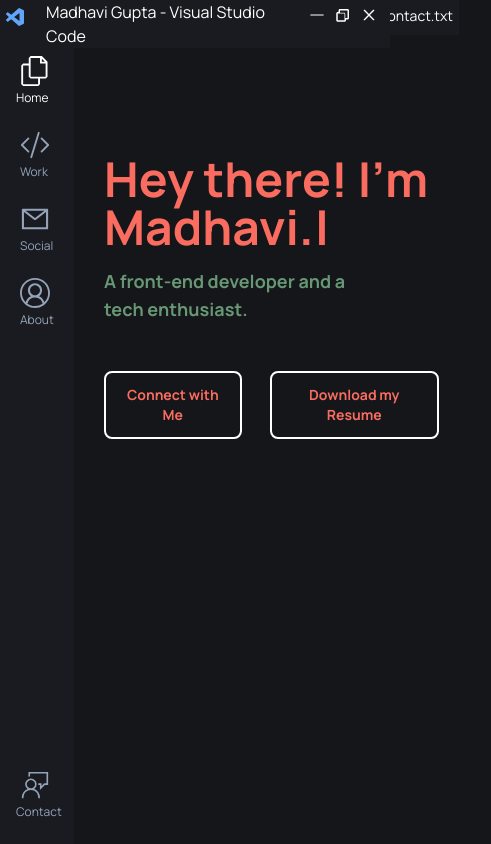
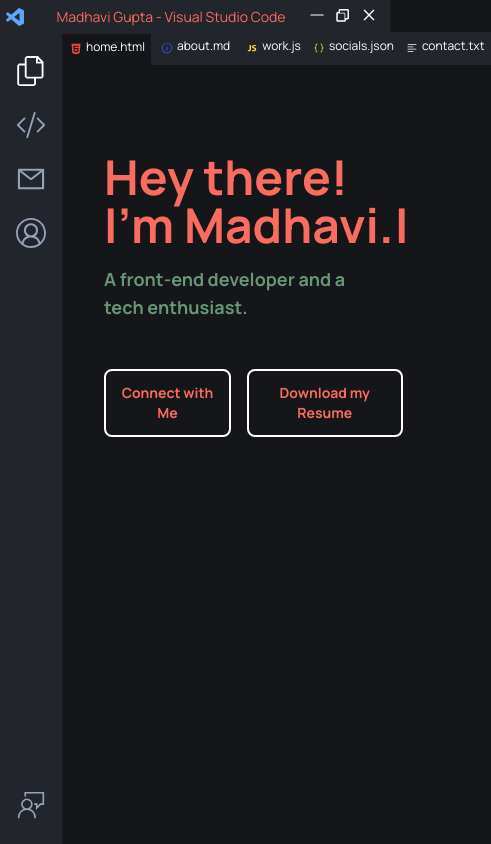
Before and after one commit to MadhaviGupta/portfolio-vsc, a Next.js app: page / in a window 390 px wide. Shown: the whole page, 491 px wide, since content can reach past the window. Built offline with nearby package versions, Linux system fonts and the light colour scheme.

Commit message:
responsiveness fixes done

```diff
--- a/src/app/components/explorer.js
+++ b/src/app/components/explorer.js
@@ -5,7 +5,7 @@ import { DiJavascript1 } from "react-icons/di";
 import { BsTextLeft } from "react-icons/bs";
 export default function Explorer(props) {
   return (
-    <div className="md:flex hidden flex-col bg-[#191b20] w-60 md:min-w-80 min-h-screen fixed top-0 md:left-16 pt-8 z-0">
+    <div className="md:flex hidden flex-col bg-[#22252c] w-60 md:min-w-80 md:min-h-screen fixed top-0 md:left-16 md:pt-8 bottom-0">
       <div className="justify-between pr-10 p-3">
         <div className="tracking-wider text-lg">EXPLORER</div>
         <div>
--- a/src/app/components/hero.js
+++ b/src/app/components/hero.js
@@ -11,8 +11,8 @@ import Contact from "./hero/contact";
 export default function Hero(props) {
   return (
     <div>
-      <div className="md:fixed md:top-8 md:left-80 md:w-full">
-        <ul className="flex text-sm bg-[#191b20] -ml-4">
+      <div className="md:fixed relative sm:top-8 md:left-80 sm:left-20 w-full top-8 left-20">
+        <ul className="flex md:text-sm text-xs bg-[#22252c] -ml-4">
           <li
             className={`flex p-1.5 hover:cursor-pointer hover:bg-[#14161a] ${
               props.content === "home"
@@ -26,9 +26,8 @@ export default function Hero(props) {
             <IoLogoHtml5 className="my-1 mr-1 text-red-500" />
             <span>home.html</span>
           </li>
-          <hr className="border-black" />
           <li
-            className={`flex p-1.5 hover:cursor-pointer hover:bg-[#14161a] ${
+            className={`flex mx-1 p-1.5 hover:cursor-pointer hover:bg-[#14161a] ${
               props.content === "about"
                 ? "bg-[#14161a] border-t border-[#689775]"
                 : ""
--- a/src/app/components/hero/about.jsx
+++ b/src/app/components/hero/about.jsx
@@ -119,13 +119,13 @@ const aboutContent = [
 ];
 export default function About() {
   return (
-    <div className="md:pt-20 pt-4 md:pl-80 pl-24">
-      <div className="text-2xl font-bold flex m-6">About me.</div>
+    <div className="pt-14 md:pl-80 pl-24">
+      <div className="md:text-2xl text-lg font-bold flex m-6">About me.</div>
       <div className="flex flex-wrap">
         {aboutContent.map((data) => (
           <div
             key={data.id}
-            className="flex flex-col items-center bg-[#1a1c22] hover:shadow-lg hover:shadow-green-600/20 bg-opacity-90 rounded-lg md:w-4/12 w-3/4 p-6 m-4"
+            className="flex flex-col items-center bg-[#1a1c22] hover:shadow-lg hover:shadow-green-600/20 bg-opacity-90 rounded-lg min-w-min md:w-1/4 sm:w-3/4 w-auto p-6 m-4"
           >
             <Image
               src={data.img}
--- a/src/app/components/hero/home.jsx
+++ b/src/app/components/hero/home.jsx
@@ -11,7 +11,7 @@ export default function Home(props) {
               }}
             />
           </div>
-          <div className="flex justify-start font-bold md:text-3xl text-lg text-[#689775] m-2 mt-4 w-64">
+          <div className="flex justify-start font-bold md:text-3xl text-lg text-[#689775] m-2 mt-4 w-64 md:w-96">
             A front-end developer and a tech enthusiast.
           </div>
           <div className="my-12"></div>
@@ -24,7 +24,7 @@ export default function Home(props) {
             >
               Connect with Me
             </button>
-            <button className="flex md:text-lg text-sm border-2 text-[#fa6c5f] border-[#ffffff] hover:text-[#689775] p-3 rounded-lg transition-all duration-500 ease-in-out mx-5 font-bold hover:shadow-lg hover:shadow-green-600/50">
+            <button className="flex md:text-lg text-sm border-2 text-[#fa6c5f] border-[#ffffff] hover:text-[#689775] p-3 rounded-lg transition-all duration-500 ease-in-out md:mx-5 mx-2 font-bold hover:shadow-lg hover:shadow-green-600/50">
               <a href="/MadhaviGuptaResume.pdf" download>
                 Download my Resume
               </a>
--- a/src/app/components/hero/socials.jsx
+++ b/src/app/components/hero/socials.jsx
@@ -1,9 +1,9 @@
 export default function Socials() {
   return (
     <div>
-      <div className="text-lg tracking-wider md:pt-20 pt-4 md:pl-80 pl-24">
-        <div className="text-2xl font-bold flex mx-3 my-6">Get in touch with me.</div>
-        <div className="m-3 text-[16px] md:text-md">
+      <div className="pt-14 md:pl-80 pl-20">
+        <div className="md:text-2xl text-lg font-bold flex md:m-6 m-2">Get in touch with me.</div>
+        <div className="m-3 text-md md:text-md">
           &#123; <br />
           <span className="ml-4">
             &quot;name&quot; :&quot;
--- a/src/app/components/hero/work.jsx
+++ b/src/app/components/hero/work.jsx
@@ -55,15 +55,15 @@ const workContent = [
 
 export default function Work() {
   return (
-    <div className="md:pt-20 pt-4 md:pl-80 pl-24">
-      <div className="text-2xl font-bold flex m-6">
+    <div className="pt-14 md:pl-80 pl-24">
+      <div className="md:text-2xl text-lg font-bold flex m-6">
         Projects I&apos;ve built so far.
       </div>
       <div className="flex flex-wrap">
         {workContent.map((data) => (
           <div
             key={data.id}
-            className="flex flex-col bg-[#1a1c22] hover:shadow-lg hover:shadow-green-600/10 bg-opacity-90 rounded-lg md:w-1/4 w-3/4 p-6 m-4"
+            className="flex flex-col bg-[#1a1c22] hover:shadow-lg hover:shadow-green-600/10 bg-opacity-90 rounded-lg md:w-1/4 sm:w-3/4 w-auto p-6 m-4"
           >
             <div className="flex justify-center">
               <Image
--- a/src/app/components/navbar.js
+++ b/src/app/components/navbar.js
@@ -5,7 +5,7 @@ import { SiVisualstudiocode } from "react-icons/si";
 export default function Navbar() {
   return (
     <div>
-      <div className="flex justify-between text-[#ffffff] bg-[#191b20] z-50 fixed top-0 w-full">
+      <div className="flex justify-between text-[#ffffff] bg-[#22252c] z-50 fixed top-0 w-full">
         <ul className="flex my-1.5">
           <SiVisualstudiocode className="mx-1.5 my-0.5 text-lg text-blue-400" />
           <div className="md:flex hidden">
@@ -18,7 +18,7 @@ export default function Navbar() {
             <li className="mx-2 hover:cursor-pointer text-sm">Help</li>
           </div>
         </ul>
-        <div className="flex justify-center items-center ml-4 md:ml-10">
+        <div className="flex justify-center items-center text-sm ml-4 md:ml-10 text-[#fa6c5f]">
           Madhavi Gupta - Visual Studio Code
         </div>
         <div className="flex mx-3  my-1.5">
--- a/src/app/components/sidebar.js
+++ b/src/app/components/sidebar.js
@@ -4,55 +4,41 @@ import { VscAccount, VscFeedback } from "react-icons/vsc";
 import { AiOutlineMail } from "react-icons/ai";
 export default function Sidebar(props) {
   return (
-    <div className="flex flex-col text-3xl text-slate-400 pt-8 fixed min-h-screen bg-[#191b20] md:bg-[#14161a]">
+    <div className="flex flex-col text-3xl text-slate-400 pt-8 fixed h-full md:min-h-screen bg-[#22252c] md:bg-[#14161a]">
       <div className="h-10/12 justify-between">
-        <div
+        <VscFiles
           className={`mx-4 my-6 cursor-pointer ${
             props.content == "home" ? "text-white" : "text-slate-400"
           }`}
           onClick={() => props.setContent("home")}
-        >
-          <VscFiles className="mx-1" />
-          <div className="text-xs my-1 md:hidden">Home</div>
-        </div>
-        <div
+        />
+        <BsCodeSlash
           className={`mx-4 my-6 cursor-pointer ${
             props.content == "work" ? "text-white" : "text-slate-400"
           }`}
           onClick={() => props.setContent("work")}
-        >
-          <BsCodeSlash className="mx-1" />
-          <div className="text-xs my-1 mx-1 md:hidden">Work</div>
-        </div>
-        <div
+        />
+        <AiOutlineMail
           className={`mx-4 my-6 cursor-pointer ${
             props.content == "socials" ? "text-white" : "text-slate-400"
           }`}
           onClick={() => props.setContent("socials")}
-        >
-          <AiOutlineMail className="mx-1" />
-          <div className="text-xs my-1 mx-1 md:hidden">Social</div>
-        </div>
-        <div
+        />
+        <VscAccount
           className={`mx-4 my-6 cursor-pointer ${
             props.content == "about" ? "text-white" : "text-slate-400"
           }`}
           onClick={() => props.setContent("about")}
-        >
-          <VscAccount className="mx-1" />
-          <div className="text-xs my-1 mx-1 md:hidden">About</div>
-        </div>
+        />
         <div className="absolute bottom-0">
-          <div
-            className={`mx-4 my-6 cursor-pointer ${
-              props.content == "contact" ? "text-white" : "text-slate-400"
-            }`}
-            onClick={() => props.setContent("contact")}
-          >
-            <VscFeedback className="mx-1" />
-            <div className="text-xs my-1 md:hidden">Contact</div>
+
+        <VscFeedback
+          className={`mx-4 my-6 cursor-pointer ${
+            props.content == "contact" ? "text-white" : "text-slate-400"
+          }`}
+          onClick={() => props.setContent("contact")}
+          />
           </div>
-        </div>
       </div>
     </div>
   );
```
Also changed, not shown: src/app/components/hero/contact.jsx (+4 -4 lines).
